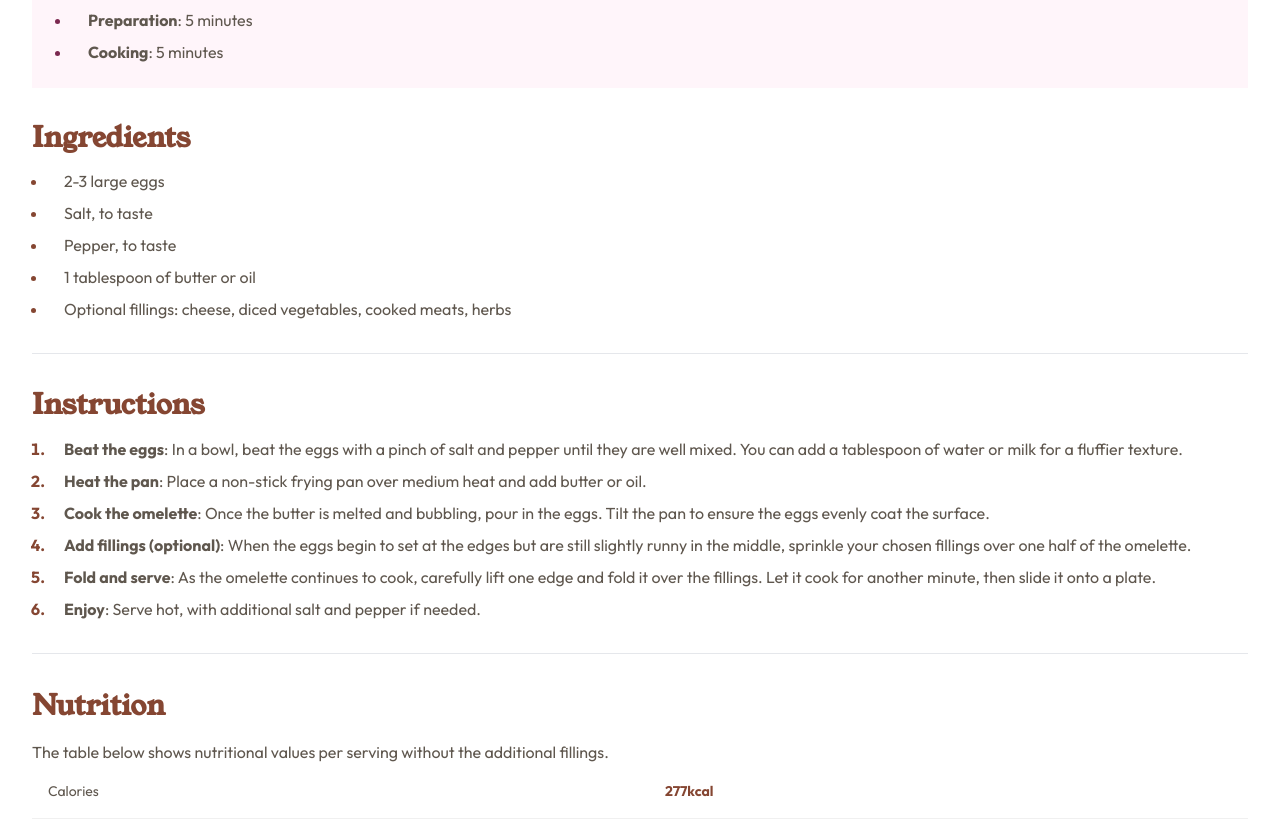
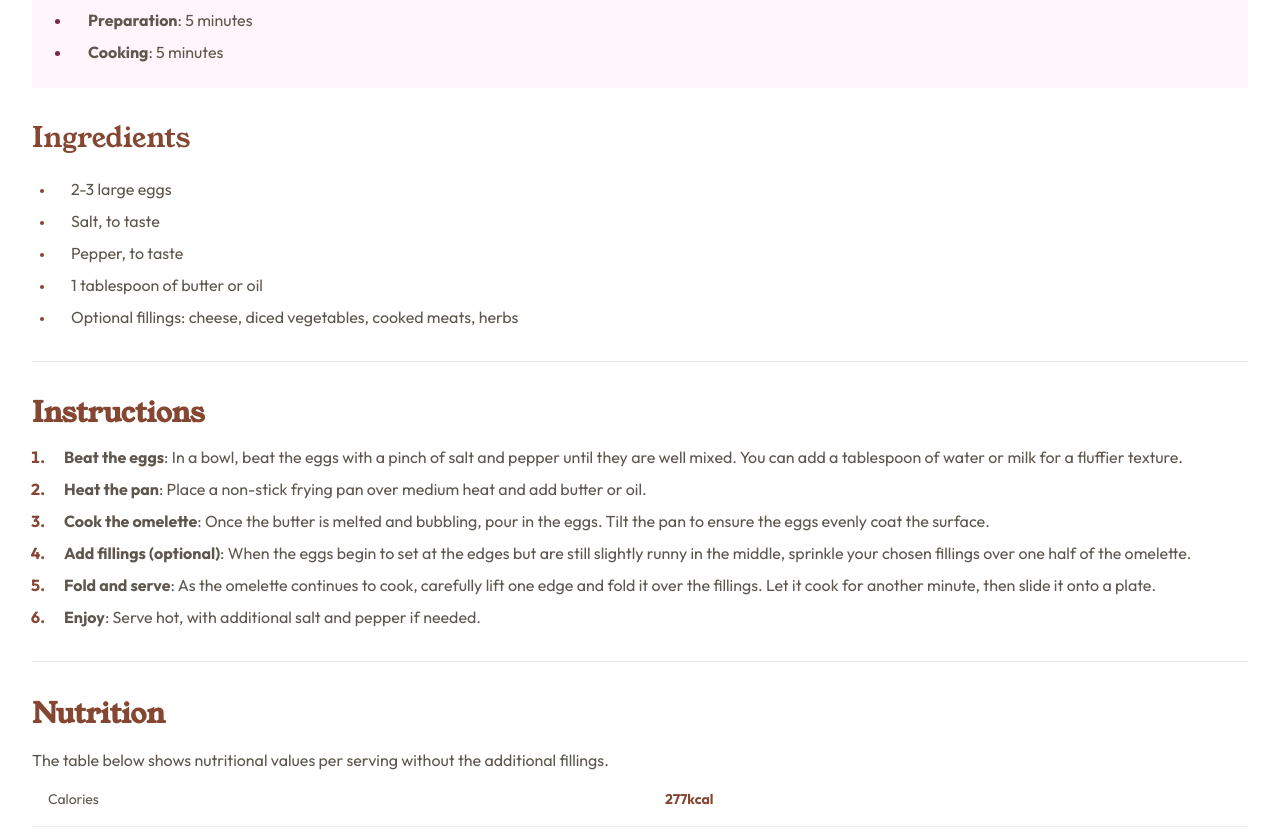
Before and after one commit to skyv26/Recipe-Page-Frontend-Only, a React (Vite) app: page / in a window 1280 px wide. Shown: the part 901-1740 px from the top of the page. Built offline with nearby package versions, Linux system fonts and the light colour scheme.

Commit message:
`update`: the component classes by adding the space according to design

```diff
--- a/src/components/ingredients/Ingredients.tsx
+++ b/src/components/ingredients/Ingredients.tsx
@@ -4,9 +4,9 @@ const { Title } = Typography;
 
 const Ingredients = ({ingredients}: {ingredients: string[]}) => {
   return (
-    <div className='mt-5 min-[375px]:mt-8 border-b pb-5 min-[375px]:pb-8'>
-      <Title className='font-young_serif !text-brown800 !text-[28px]' level={2}>Ingredients</Title>
-      <ul className="list-disc pl-4 font-outfit text-stone600 marker:text-brown800 flex flex-col gap-2">
+    <div className='mt-5 flex flex-col min-[375px]:mt-8 border-b pb-5 min-[375px]:pb-8 min-[375px]:gap-2'>
+      <Title className='font-young_serif !text-brown800 !font-normal !text-[28px]' level={2}>Ingredients</Title>
+      <ul className="list-disc  pl-4 font-outfit text-stone600 marker:text-brown800 flex flex-col gap-2 min-[375px]:gap-2 min-[375px]:marker:text-[12px] min-[375px]:pl-[23px]">
         {
           ingredients.map((each, index) => <li className="pl-4" key={index}>{each}</li>)
         }
```
